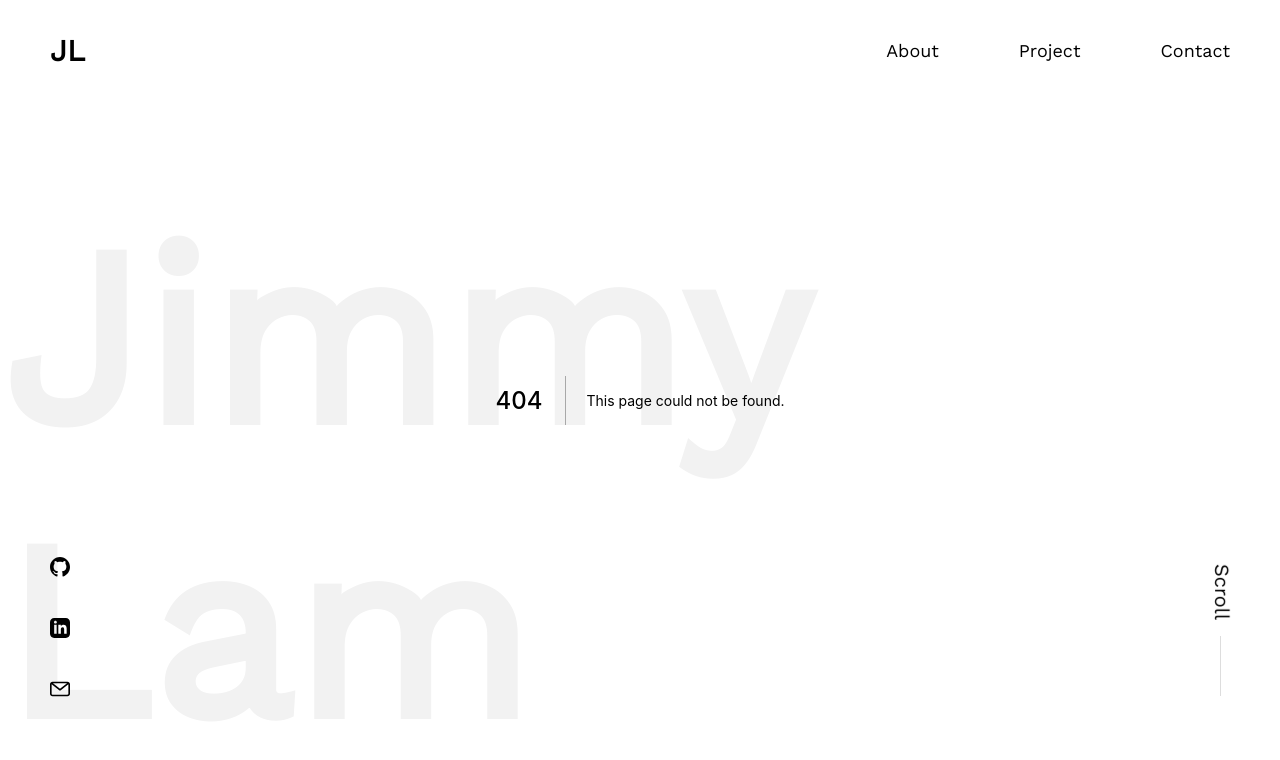
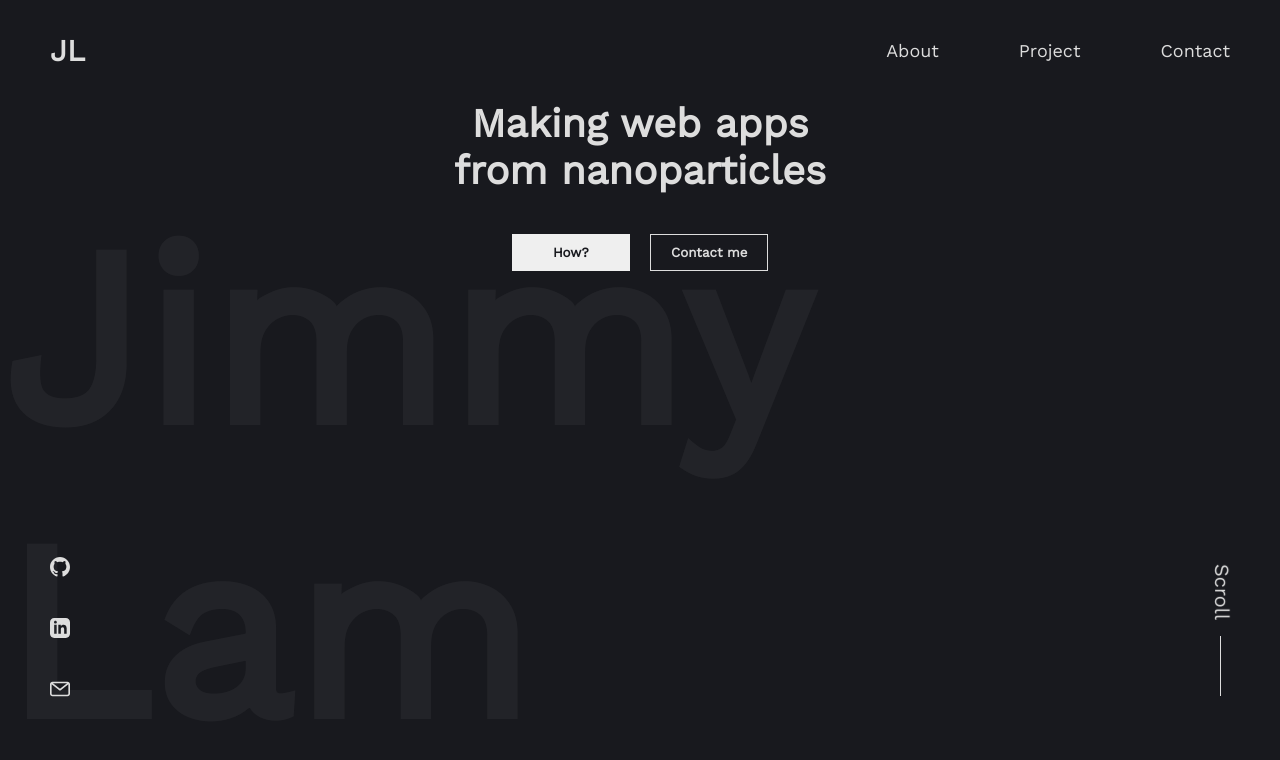
Before and after one commit to JL978/portfolio, a Next.js app: page /components/sections/Hero in a window 1280 px wide. Before the commit this address had no page. Shown: the top 760 px of the page. Built offline with nearby package versions, Linux system fonts and the light colour scheme.

Commit message:
animated hero

```diff
--- a/package.json
+++ b/package.json
@@ -8,6 +8,7 @@
     "start": "next start"
   },
   "dependencies": {
+    "framer-motion": "^3.1.1",
     "next": "10.0.2",
     "react": "17.0.1",
     "react-dom": "17.0.1",
--- a/pages/components/NavBar.js
+++ b/pages/components/NavBar.js
@@ -1,4 +1,21 @@
 import React from "react";
+import { motion } from "framer-motion";
+
+const fadein = {
+	hidden: { opacity: 0 },
+	visible: {
+		opacity: 1,
+		transition: {
+			// delayChildren: 0.3,
+			staggerChildren: 0.1,
+		},
+	},
+};
+
+const down = {
+	hidden: { y: -20, opacity: 0 },
+	visible: { y: 0, opacity: 1 },
+};
 
 export default function NavBar() {
 	return (
@@ -6,21 +23,23 @@ export default function NavBar() {
 			<nav>
 				<div className="navLogo">
 					<a href="/">
-						<h1>JL</h1>
+						<motion.h1 initial="hidden" animate="visible" variants={fadein}>
+							JL
+						</motion.h1>
 					</a>
 				</div>
 
-				<ul>
-					<li>
+				<motion.ul initial="hidden" animate="visible" variants={fadein}>
+					<motion.li variants={down}>
 						<a href="#about">About</a>
-					</li>
-					<li>
+					</motion.li>
+					<motion.li variants={down}>
 						<a href="#projects">Project</a>
-					</li>
-					<li>
+					</motion.li>
+					<motion.li variants={down}>
 						<a href="#contact">Contact</a>
-					</li>
-				</ul>
+					</motion.li>
+				</motion.ul>
 			</nav>
 		</header>
 	);
--- a/pages/components/ScrollDecoration.js
+++ b/pages/components/ScrollDecoration.js
@@ -1,12 +1,20 @@
 import React from "react";
+import { motion } from "framer-motion";
+
+const fadein = {
+	hidden: { opacity: 0 },
+	visible: {
+		opacity: 1,
+	},
+};
 
 export default function ScrollDecoration() {
 	return (
 		<div className="scroll">
-			<div>
+			<motion.div initial="hidden" animate="visible" variants={fadein}>
 				<p>Scroll</p>
 				<div className="line"></div>
-			</div>
+			</motion.div>
 		</div>
 	);
 }
--- a/pages/components/Socials.js
+++ b/pages/components/Socials.js
@@ -1,29 +1,45 @@
 import React from "react";
 import Icon from "./Icon";
+import { motion } from "framer-motion";
+
+const parent = {
+	hidden: { opacity: 1 },
+	visible: {
+		opacity: 1,
+		transition: {
+			staggerChildren: 0.1,
+		},
+	},
+};
+
+const child = {
+	hidden: { opacity: 0, x: -30 },
+	visible: { opacity: 1, x: 0 },
+};
 
 export default function Socials() {
 	return (
 		<div className="socials">
-			<ul>
-				<li>
+			<motion.ul initial="hidden" animate="visible" variants={parent}>
+				<motion.li variants={child}>
 					<a href="https://github.com/JL978" target="_blank">
 						<Icon name="github" />
 					</a>
-				</li>
-				<li>
+				</motion.li>
+				<motion.li variants={child}>
 					<a
 						href="https://www.linkedin.com/in/jimmy-lam-b3a678103/"
 						target="_blank"
 					>
 						<Icon name="LinkedIn2" />
 					</a>
-				</li>
-				<li>
+				</motion.li>
+				<motion.li variants={child}>
 					<a href="mailto:JimmyLam045@gmail.com">
 						<Icon name="email" />
 					</a>
-				</li>
-			</ul>
+				</motion.li>
+			</motion.ul>
 		</div>
 	);
 }
--- /dev/null
+++ b/pages/components/sections/Hero.js
@@ -0,0 +1,66 @@
+import React from "react";
+import { useRouter } from "next/router";
+import { motion } from "framer-motion";
+
+const titleTransition = {
+	hidden: { opacity: 0, x: -40 },
+	visible: {
+		opacity: 1,
+		x: 0,
+	},
+};
+
+const ctaTransition = {
+	hidden: { opacity: 0, scale: 0 },
+	visible: {
+		opacity: 1,
+		scale: 1,
+		transition: {
+			delayChildren: 0.3,
+			staggerChildren: 0.2,
+		},
+	},
+};
+
+const buttonTransition = {
+	hidden: { y: 20, opacity: 0 },
+	visible: { y: 0, opacity: 1 },
+};
+
+export default function Hero() {
+	const router = useRouter();
+
+	return (
+		<div className="hero">
+			<div className="content">
+				<motion.h1
+					initial="hidden"
+					animate="visible"
+					variants={titleTransition}
+				>
+					Making web apps from nanoparticles
+				</motion.h1>
+				<motion.div
+					initial="hidden"
+					animate="visible"
+					className="cta"
+					variants={ctaTransition}
+				>
+					<motion.button
+						variants={buttonTransition}
+						onClick={() => router.push("/#about")}
+					>
+						How?
+					</motion.button>
+					<motion.button
+						variants={buttonTransition}
+						onClick={() => router.push("/#contact")}
+						className="button-secondary"
+					>
+						Contact me
+					</motion.button>
+				</motion.div>
+			</div>
+		</div>
+	);
+}
--- a/styles/styles.global.scss
+++ b/styles/styles.global.scss
@@ -117,8 +117,8 @@ button {
 	height: 100%;
 	padding: $header-height 0px;
 	@include mid-flex;
-
 	.content {
+		z-index: 6;
 		@include mid-flex;
 		flex-direction: column;
 		max-width: 400px;
@@ -248,6 +248,14 @@ button {
 
 		a {
 			font-size: 0.9rem;
+
+			&:hover {
+				b {
+					span {
+						margin-left: 0.5rem;
+					}
+				}
+			}
 		}
 	}
 
@@ -292,6 +300,7 @@ button {
 			border: 1px solid $main-light;
 			border-radius: 9999px;
 			user-select: none;
+			white-space: nowrap;
 		}
 	}
 }
```
Also changed, not shown: pages/index.js (+6 -18 lines), 1 other file (tests, documents, lock files or other folders).
